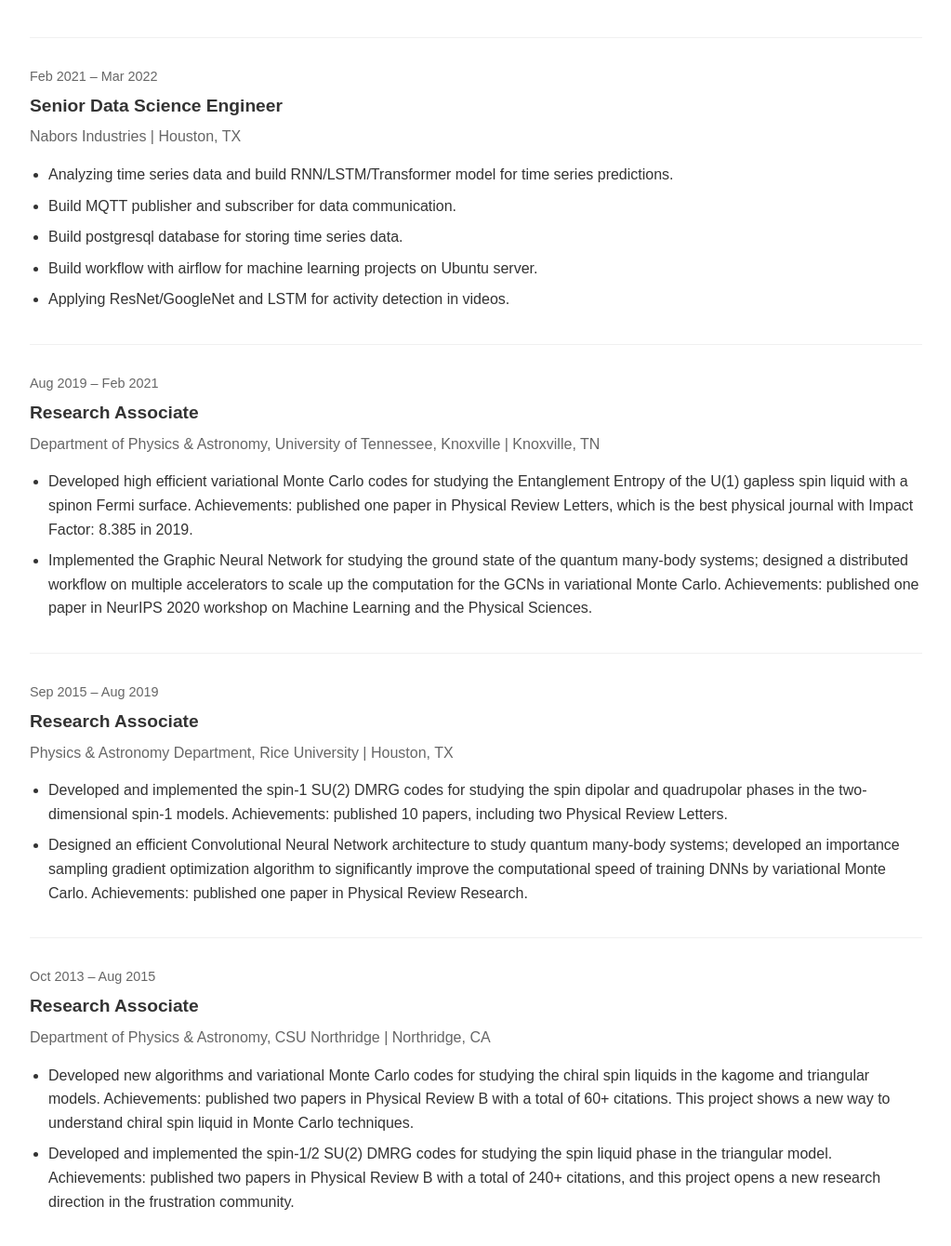
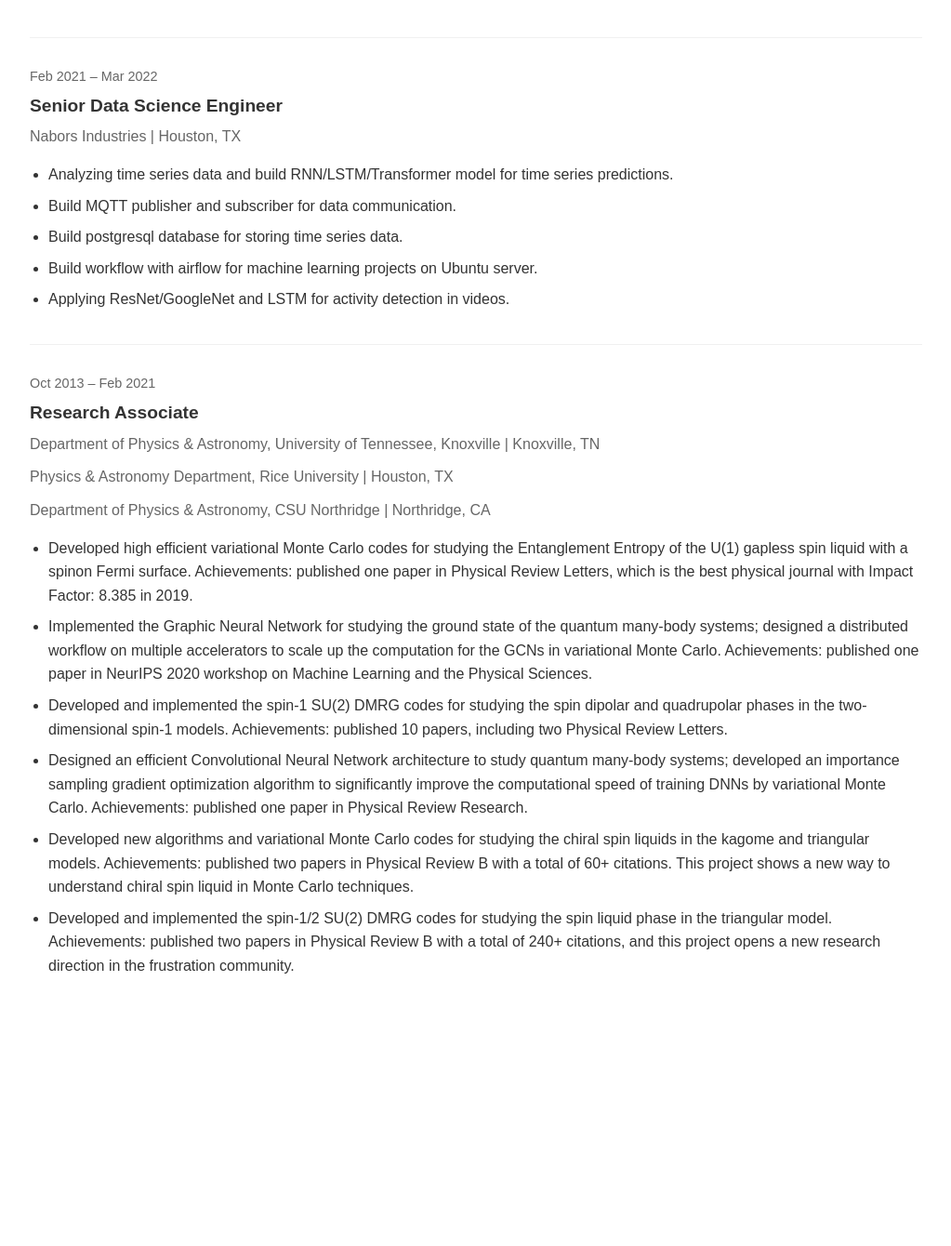
Before and after one commit to phyhuhu/wenjunhu.github.io, a Jekyll site: the page built from index.md, in a window 1280 px wide and 1400 px high, scrolled down 2318 px. Shown: the top 1340 px of the window at 93% size, without its empty margins (128-1151 px from the left). Built offline with Jekyll 4.4.1, drawn with Linux system fonts in a browser that asks for light colours; after the commit the page ends 3465 px from its top, so only the background shows below that.

Commit message:
Update index.md

```diff
--- a/index.md
+++ b/index.md
@@ -173,30 +173,16 @@
     </div>
 
     <div class="timeline-item">
-        <div class="timeline-date">Aug 2019 – Feb 2021</div>
+        <div class="timeline-date">Oct 2013 – Feb 2021</div>
         <div class="timeline-title">Research Associate</div>
         <div class="timeline-company">Department of Physics & Astronomy, University of Tennessee, Knoxville | Knoxville, TN</div>
+        <div class="timeline-company">Physics & Astronomy Department, Rice University | Houston, TX</div>
+        <div class="timeline-company">Department of Physics & Astronomy, CSU Northridge | Northridge, CA</div>
         <ul>
             <li>Developed high efficient variational Monte Carlo codes for studying the Entanglement Entropy of the U(1) gapless spin liquid with a spinon Fermi surface. Achievements: published one paper in Physical Review Letters, which is the best physical journal with Impact Factor: 8.385 in 2019.</li>
             <li>Implemented the Graphic Neural Network for studying the ground state of the quantum many-body systems; designed a distributed workflow on multiple accelerators to scale up the computation for the GCNs in variational Monte Carlo. Achievements: published one paper in NeurIPS 2020 workshop on Machine Learning and the Physical Sciences.</li>
-        </ul>
-    </div>
-
-    <div class="timeline-item">
-        <div class="timeline-date">Sep 2015 – Aug 2019</div>
-        <div class="timeline-title">Research Associate</div>
-        <div class="timeline-company">Physics & Astronomy Department, Rice University | Houston, TX</div>
-        <ul>
             <li>Developed and implemented the spin-1 SU(2) DMRG codes for studying the spin dipolar and quadrupolar phases in the two-dimensional spin-1 models. Achievements: published 10 papers, including two Physical Review Letters.</li>
             <li>Designed an efficient Convolutional Neural Network architecture to study quantum many-body systems; developed an importance sampling gradient optimization algorithm to significantly improve the computational speed of training DNNs by variational Monte Carlo. Achievements: published one paper in Physical Review Research.</li>
-        </ul>
-    </div>
-
-    <div class="timeline-item">
-        <div class="timeline-date">Oct 2013 – Aug 2015</div>
-        <div class="timeline-title">Research Associate</div>
-        <div class="timeline-company">Department of Physics & Astronomy, CSU Northridge | Northridge, CA</div>
-        <ul>
             <li>Developed new algorithms and variational Monte Carlo codes for studying the chiral spin liquids in the kagome and triangular models. Achievements: published two papers in Physical Review B with a total of 60+ citations. This project shows a new way to understand chiral spin liquid in Monte Carlo techniques.</li>
             <li>Developed and implemented the spin-1/2 SU(2) DMRG codes for studying the spin liquid phase in the triangular model. Achievements: published two papers in Physical Review B with a total of 240+ citations, and this project opens a new research direction in the frustration community.</li>
         </ul>
```
